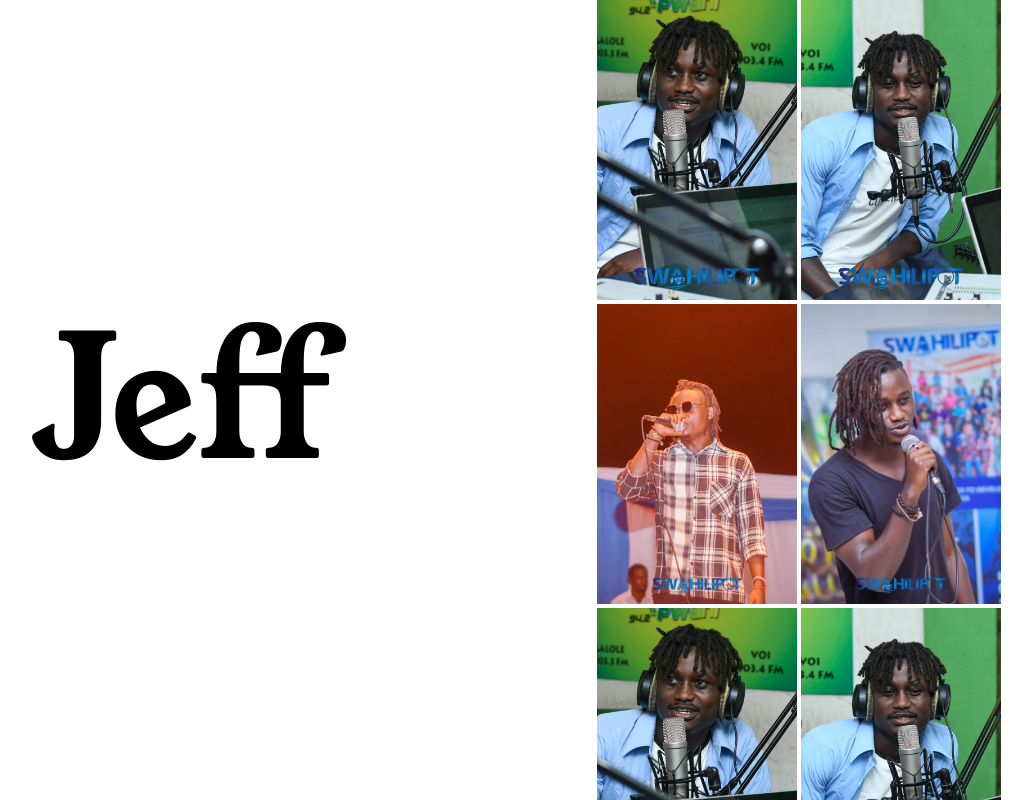
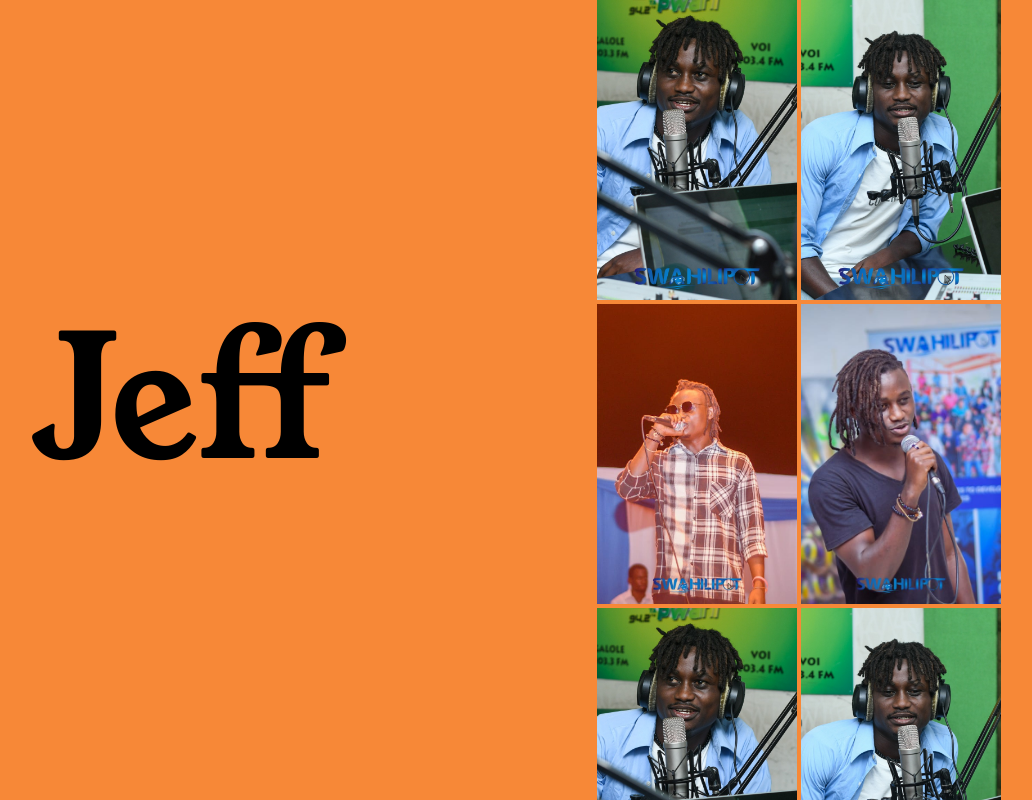
Before and after one commit to dCOMMICS/manage-landing-page-master, a plain HTML site: page study/new.html in a window 1280 px wide. Shown: the top 800 px of the page, without its empty margins (235-1267 px from the left). Drawn offline with nearby package versions, Linux system fonts and the light colour scheme.

```diff
--- a/study/kove.css
+++ b/study/kove.css
@@ -16,7 +16,7 @@
 }
 
 .section-1{
-    /* background-color: #f78837; */
+    background-color: #f78837;
     display: flex;
 }
 
```
Also changed, not shown: study/font/august-stories-august-stories-script-400.otf (added), study/font/august-stories-august-stories-script-400.ttf (added), study/font/august-stories-august-stories-serif-400.otf (added), study/font/august-stories-august-stories-serif-400.ttf (added), study/font/remingo-remingo-regular-400.otf (added), study/font/remingo-remingo-regular-400.ttf (added).
